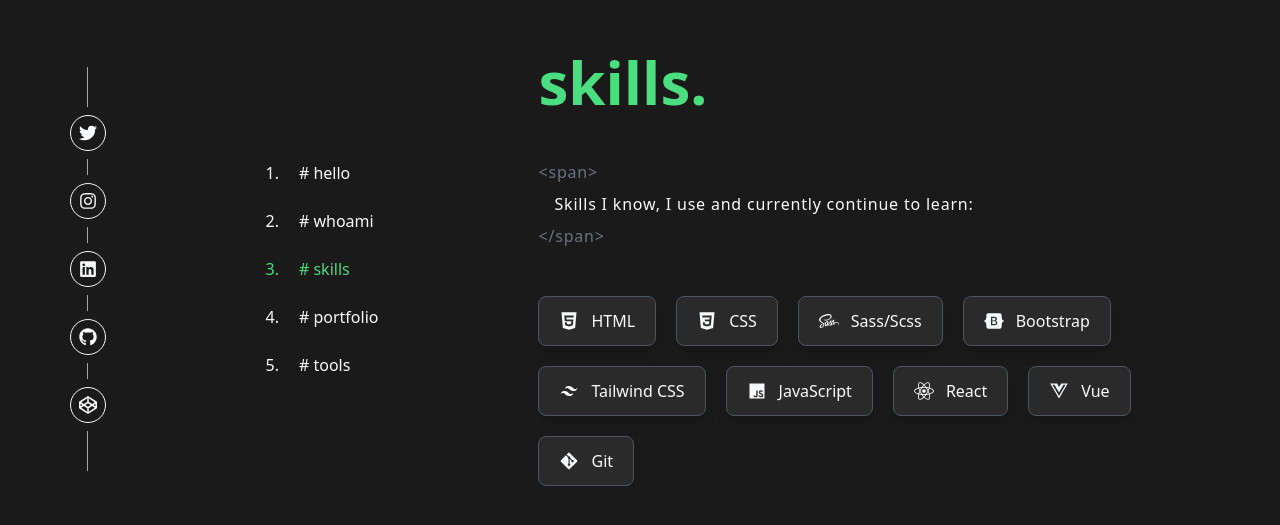
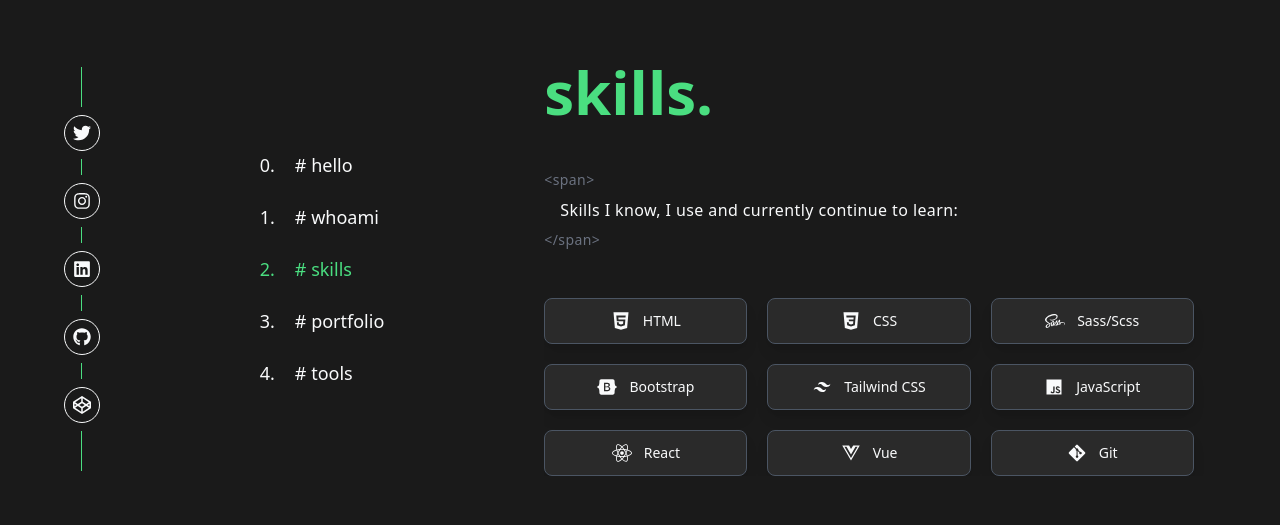
Before and after one commit to Wiazeph/ReactJS-emreerden-dev, a React (Vite) app: page /skills in a window 1280 px wide. Shown: the part 123-648 px from the top of the page. Built offline with nearby package versions, Linux system fonts and the light colour scheme.

Commit message:
style: edit skills and tools card

```diff
--- a/src/assets/css/index.css
+++ b/src/assets/css/index.css
@@ -10,7 +10,16 @@
 
 @layer components {
   .card-link {
-    @apply flex items-center justify-center gap-3 px-5 py-3 w-fit rounded-lg border border-gray-600 bg-[#2a2a2a] shadow-lg;
+    @apply flex items-center justify-center py-3 rounded-lg border border-gray-600 bg-[#2a2a2a] shadow-lg text-sm;
+  }
+  .card-home {
+    @apply gap-3 px-5;
+  }
+  .card-skills {
+    @apply gap-3 w-[calc(33%-12px)];
+  }
+  .card-tools {
+    @apply w-[calc(33%-12px)];
   }
 }
 
--- a/src/layouts/main/index.jsx
+++ b/src/layouts/main/index.jsx
@@ -7,7 +7,7 @@
       <aside>
         <SideBar />
       </aside>
-      <main className="w-full max-w-2xl max-h-full overflow-y-auto pr-5">
+      <main className="w-full max-w-2xl max-h-[85%] overflow-y-auto pr-5">
         <Outlet />
       </main>
     </div>
--- a/src/layouts/main/sidebar/navbar/index.jsx
+++ b/src/layouts/main/sidebar/navbar/index.jsx
@@ -27,7 +27,7 @@
   }, []);
 
   return (
-    <nav className="w-max">
+    <nav className="w-max text-lg">
       {navLinks.map((nlink, index) => (
         <NavLink
           key={index}
@@ -47,7 +47,7 @@
                 }
               )}
             >
-              <div>{index + 1}.</div>
+              <div>{index}.</div>
               <div># {nlink.title}</div>
             </div>
           )}
--- a/src/pages/home/index.jsx
+++ b/src/pages/home/index.jsx
@@ -27,8 +27,8 @@
         learning new things and constantly improving myself.
       </div>
 
-      <div className="text-sm flex gap-4">
-        <div className="card-link">
+      <div className="flex gap-4">
+        <div className="card-link card-home">
           <a
             href="mailto:emreerden@pm.me"
             className="home-link flex items-center justify-center gap-2"
@@ -54,7 +54,7 @@
           </a>
         </div>
 
-        <div className="card-link select-none">
+        <div className="card-link card-home select-none">
           <a
             href="https://flowcv.com/resume/l3ncgjown0"
             target="_blank"
--- a/src/pages/skills/index.jsx
+++ b/src/pages/skills/index.jsx
@@ -8,12 +8,12 @@
     <div className="page-base select-none">
       <div className={`page-title ${color}`}>skills.</div>
 
-      <div className="tracking-wider">
-        <div className="text-gray-500">{"<span>"}</div>
+      <div className="tracking-wide">
+        <div className="text-gray-500 text-sm">{"<span>"}</div>
         <div className="my-2 ml-4">
           Skills I know, I use and currently continue to learn:
         </div>
-        <div className="text-gray-500">{"</span>"}</div>
+        <div className="text-gray-500 text-sm">{"</span>"}</div>
       </div>
 
       <ul
@@ -25,7 +25,7 @@
             href={skill.path}
             target="_blank"
             rel="noopener noreferrer"
-            className={`card-link hover:border-green-400 [&:not(:hover)]:text-gray-50 transition-colors ${color}`}
+            className={`card-link card-skills hover:border-green-400 [&:not(:hover)]:text-gray-50 transition-colors ${color}`}
           >
             <span className="text-xl">{skill.icon}</span>
             <span>{skill.title}</span>
--- a/src/pages/tools/index.jsx
+++ b/src/pages/tools/index.jsx
@@ -17,7 +17,7 @@
             href={tool.path}
             target="_blank"
             rel="noopener noreferrer"
-            className={`card-link hover:border-red-500 [&:not(:hover)]:text-gray-50 transition-colors ${color}`}
+            className={`card-link card-tools hover:border-blue-400 [&:not(:hover)]:text-gray-50 transition-colors ${color}`}
           >
             {tool.title}
           </a>
--- a/src/pages/whoami/index.jsx
+++ b/src/pages/whoami/index.jsx
@@ -7,7 +7,7 @@
     <div className="page-base">
       <div className={`page-title select-none ${color}`}>whoami.</div>
 
-      <div className="text-lg">
+      <div className="tracking-wide">
         First of all, Hello Mate! My name is Emre and I'm 22 years old. I live
         in{" "}
         <a
@@ -28,7 +28,7 @@
           What I like to do and my hobbies are:
         </div>
 
-        <ul className="flex flex-col gap-8">
+        <ul className="flex flex-col gap-8 tracking-wide">
           <li>
             I love watching Movies and TV Series. And I like to talk to people
             about them. If you want to see the movies I watched and my watch
--- a/src/utils/consts.jsx
+++ b/src/utils/consts.jsx
@@ -20,14 +20,14 @@
   {
     path: "/portfolio",
     title: "portfolio",
-    color: "text-blue-400",
-    textHover: "hover:text-blue-300 hover:translate-x-2",
+    color: "text-red-500",
+    textHover: "hover:text-red-400 hover:translate-x-2",
   },
   {
     path: "/tools",
     title: "tools",
-    color: "text-red-500",
-    textHover: "hover:text-red-400 hover:translate-x-2",
+    color: "text-blue-400",
+    textHover: "hover:text-blue-300 hover:translate-x-2",
   },
 ];
 
```
